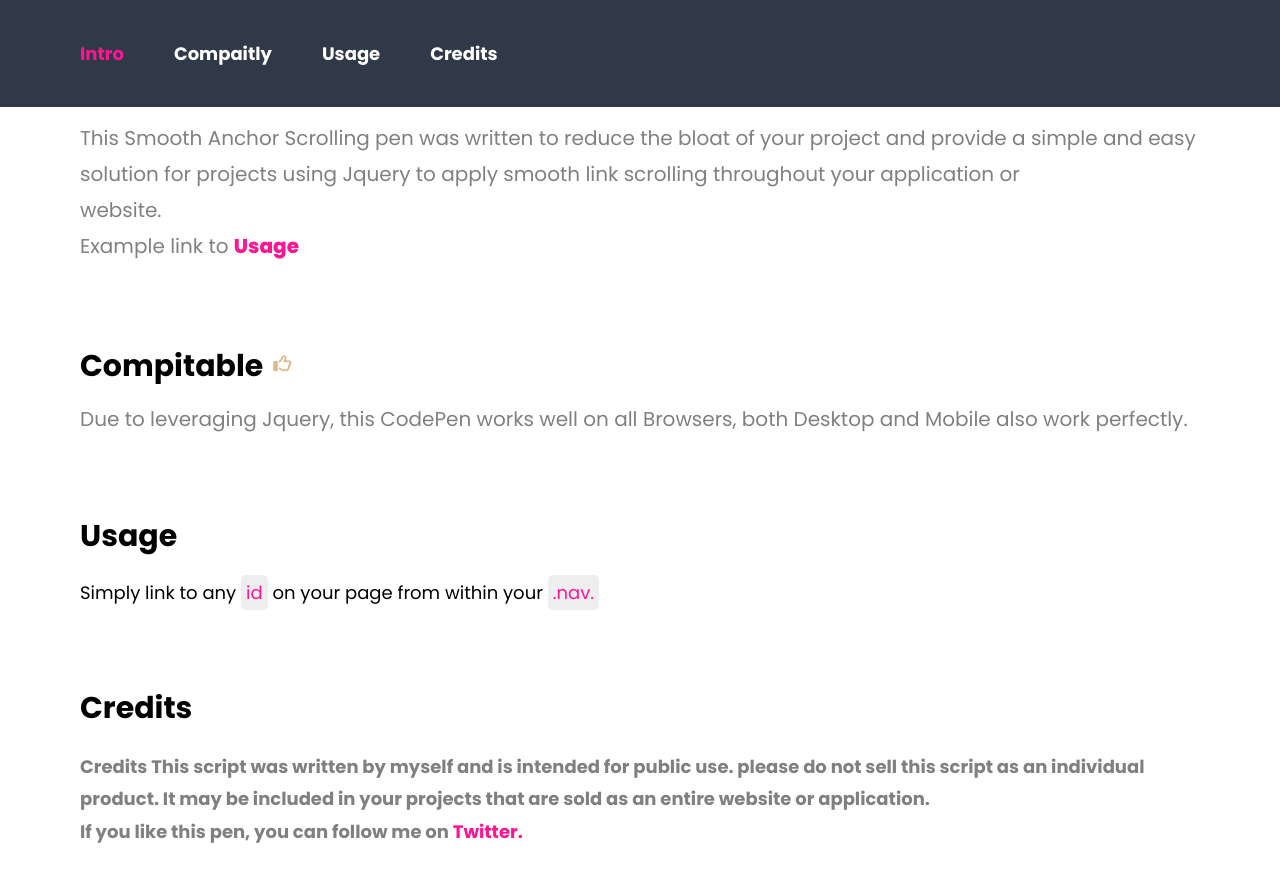
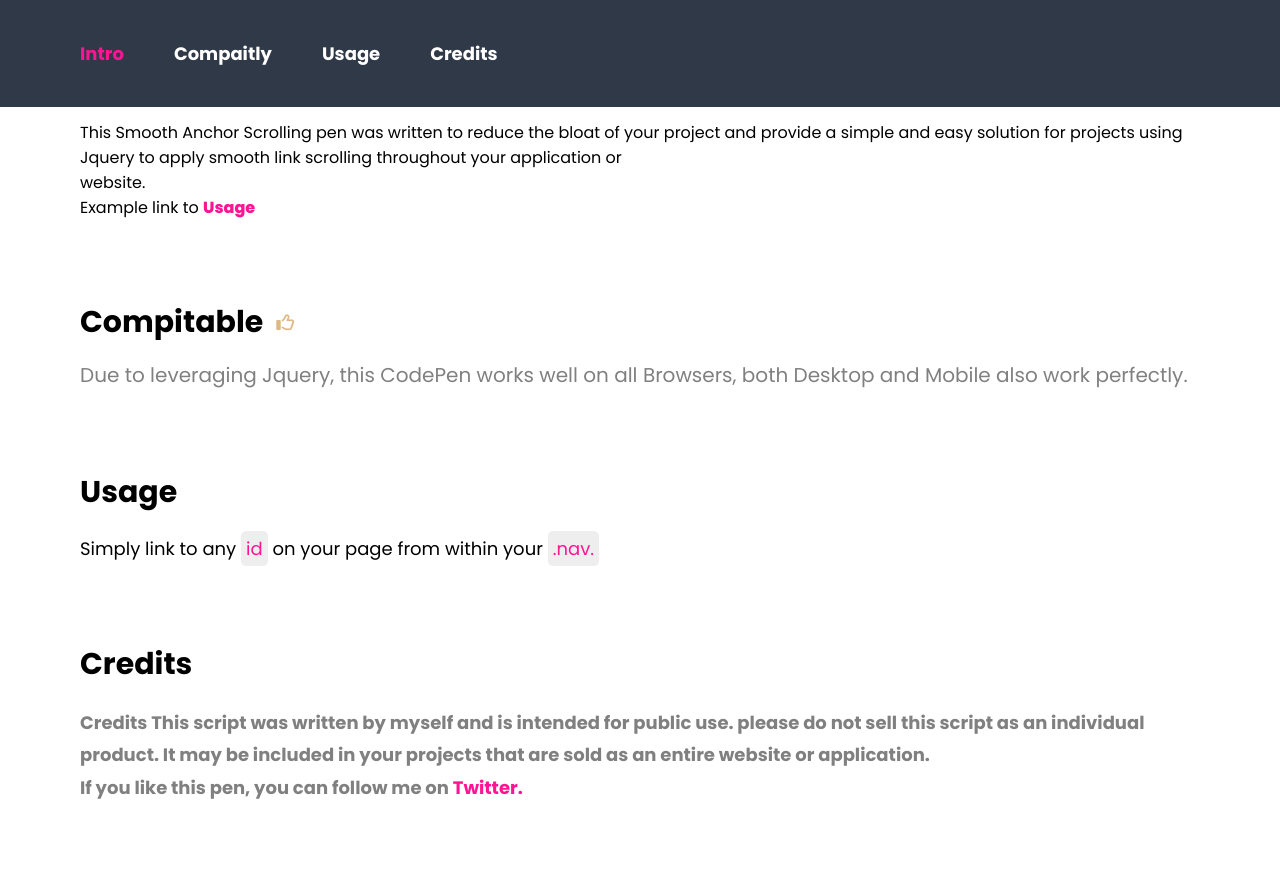
Before and after one commit to noor-elkilany/intro, a plain HTML site: page index.html in a window 1280 px wide. After the commit the page ends 844 px from the top, so only its background shows below. Drawn offline with Linux system fonts and the light colour scheme.

Commit message:
Add files via upload

```diff
--- a/css/master.css
+++ b/css/master.css
@@ -22,7 +22,10 @@ body {
     display: flex;
     gap: 50px;
 }
-
+.content .cont h2 {
+    font-size: 40px;
+    margin-bottom: 20px;
+}
 .landing .header .box .one {
     color: white;
     font-size: 18px;
@@ -40,12 +43,6 @@ body {
     font-size: 40px;
     margin-bottom: 20px;
 }
-.content .cont p {
-    color: gray;
-    font-size: 20px;
-    line-height: 1.8;
-}
-
 .content .cont  span {
     color:  deeppink;
     font-weight: 900;
@@ -68,7 +65,7 @@ body {
 }
 .compitable .comp .icon .thumb  {
     color: burlywood;
-    margin: 10px;
+    margin: 13px;
     font-size: 18px;
 }
 .compitable .comp p {
```
